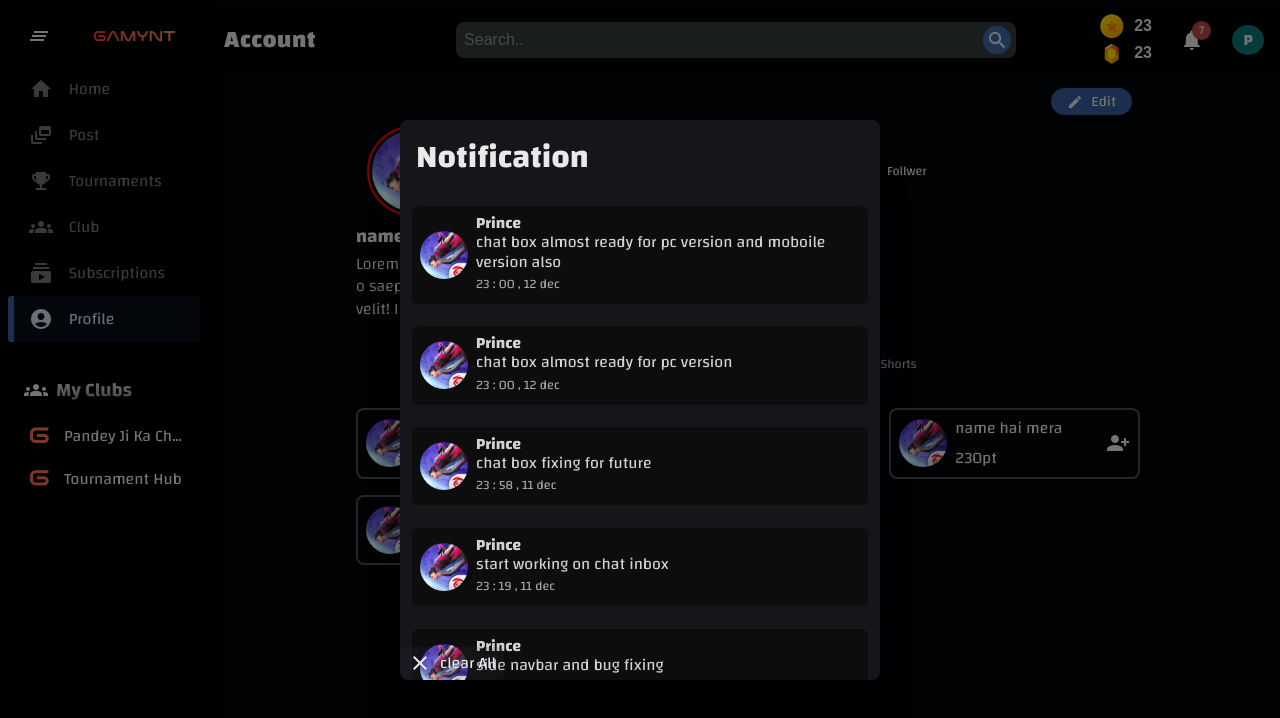
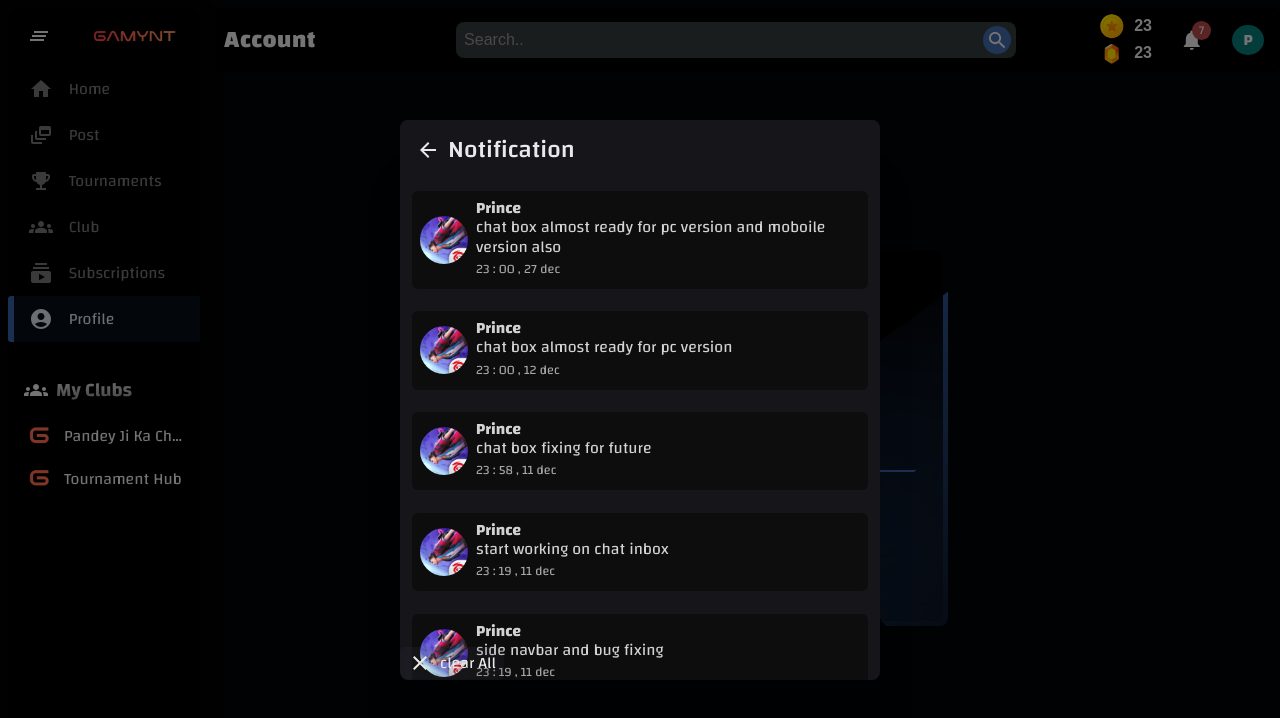
Before and after one commit to legcy143/gamynt_web_v3, a Next.js app: page /account in a window 1280 px wide. Both pictures are taken after a click on the icon 1191 px from the left and 40 px from the top of the page. Shown: the top 718 px of the page. Built offline with nearby package versions, Linux system fonts and the light colour scheme.

Commit message:
login and mini bugs

```diff
--- a/Page/Account/Authentication.jsx
+++ b/Page/Account/Authentication.jsx
@@ -18,9 +18,10 @@ const Authentication = () => {
             <section className={style.auth_card_ui}>
                 <section className={style.auth_card}>
                     <header>
-                        <h1>
-                        gamynt login
-                        </h1>
+                <img src="/logo_mini.png" alt="" />
+                <h1>
+                authentication
+                </h1>
                     </header>
                     <nav>
                         <li className={`${navnumber == 0 && style.active}`} onClick={()=>{setnavnumber(0)}}>Sign up</li>
--- a/Page/Account/Login.jsx
+++ b/Page/Account/Login.jsx
@@ -1,6 +1,8 @@
 import React, { Fragment, useState, useRef } from 'react'
 import style from "./styles/auth.module.scss"
 import PhoneIcon from '@mui/icons-material/Phone';
+import MailIcon from '@mui/icons-material/Mail';
+
 
 const Login = () => {
   let btntxt = "next";
@@ -21,10 +23,9 @@ const Login = () => {
   return (
     <Fragment>
       <form className={style.auth_form} onSubmit={formsubmit}>
-        <div className={`${style.form_input_box}`} ref={inptdiv}>
-          <PhoneIcon />
-          <input type="text" placeholder='phone number'
-            ref={phonenumber} />
+      <div className={`${style.form_input_box}`} ref={inptdiv}>
+          <MailIcon />
+          <input type="text" placeholder='email@gamil.com' ref={phonenumber} />
         </div>
         <div className={`${style.nexttoggle}`} ref={otpdiv}>
           <input type="text" placeholder='0' />
--- a/Page/Account/Signup.jsx
+++ b/Page/Account/Signup.jsx
@@ -1,6 +1,7 @@
 import React, { Fragment, useRef, useState } from 'react'
 import style from "./styles/auth.module.scss"
 import PhoneIcon from '@mui/icons-material/Phone';
+import MailIcon from '@mui/icons-material/Mail';
 
 const Signup = () => {
   let btntxt = "next";
@@ -25,12 +26,11 @@ const Signup = () => {
     <Fragment>
       <form className={style.auth_form} onSubmit={formsubmit}>
         <div className={`${style.form_input_box}`} ref={inptdiv}>
-          <PhoneIcon />
-          <input type="text" placeholder='phone number'
-            ref={phonenumber} />
+          <MailIcon />
+          <input type="text" placeholder='email@gamil.com' ref={phonenumber} />
         </div>
         <div className={`${style.nexttoggle}`} ref={otpdiv}>
-          <input type="text" placeholder='0' />
+          <input type="text" autoFocus placeholder='0' />
           <input type="text" placeholder='0' />
           <input type="text" placeholder='0' />
           <input type="text" placeholder='0' />
--- a/Page/Account/styles/auth.module.scss
+++ b/Page/Account/styles/auth.module.scss
@@ -3,12 +3,16 @@
 .auth_main_container{
     margin: 0rem auto;
     height: calc(100vh - var(--nav-height) - 2rem);
-    @include flex_box()
+    // @include flex_box();
+    display: grid;
+    place-items: center;
+    overflow-y: auto;
+    @include scrollbar();
 }
 .auth_card_ui{
     border-radius: 0.5rem;
     transition: 0.30s ease;
-    width: min(25rem ,80%);
+    width: min(25rem ,90%);
     height: max-content;
     position: relative;
     overflow: hidden;
@@ -20,7 +24,7 @@
         width: 100%;
         height: 100%;
         position: absolute;
-        background: linear-gradient( 0deg,transparent , var(--secondry-color) , var(--secondry-color));
+        background: linear-gradient(0deg , rgba(var(--primary-color-rgb) , 0.562) , black);
         pointer-events: none;
         // transform: rotate(45deg) ;
         transform: rotate(0deg);
@@ -48,9 +52,20 @@
     padding: 0.5rem;
     border-radius: 0.5rem;
     z-index: 10;
-    background-color: var(--theme-card);
+    // background-color: var(--theme-card);
+    background: linear-gradient(0deg , rgba(0 , 0 , 0 , .2) , black);
+backdrop-filter: blur(150px);
     header{
+        text-transform: capitalize;
         @include flex_box();
+        margin: 1rem auto;
+    img{
+        width: min(3rem , 30%);
+    }
+    h1{
+        font-weight: 500;
+        font-size: 1.1rem;
+    }
     }
     nav{
         list-style: none;
@@ -90,7 +105,7 @@
         padding: 0.3rem;
         background-color: transparent;
         backdrop-filter: blur(20px);
-        background-color:rgba(var(--secondry-color-rgb) , 0.4);
+        background-color:rgba(var(--primary-color-rgb) , 0.4);
         width: min(10rem , 90%);
     }
 }
@@ -102,6 +117,7 @@
         opacity: 1;
     }
 }
+
 
 .form_input_box{
     width: 90%;
--- a/components/Navbar/TopNavBar.jsx
+++ b/components/Navbar/TopNavBar.jsx
@@ -59,7 +59,7 @@ const TopNavbar = () => {
         onClose={handleClose}
         className="model"
       >
-        <Notifiaction/>
+        <Notifiaction handleClose={handleClose}/>
       </Modal>
     </nav>
   )
--- a/components/Notification/Notifiaction.jsx
+++ b/components/Notification/Notifiaction.jsx
@@ -2,11 +2,13 @@ import React from 'react'
 import CloseIcon from '@mui/icons-material/Close';
 import style from "./notify.module.scss"
 import data from "../data/update.json"
+import ArrowBackIcon from '@mui/icons-material/ArrowBack';
 
-const Notifiaction = () => {
+const Notifiaction = ({handleClose}) => {
   return (
     <main className={style.notification_main_container}>
         <header>
+        <ArrowBackIcon onClick={()=>handleClose()}/>
             <h1>notification</h1>
         </header>
         {
--- a/components/Notification/notify.module.scss
+++ b/components/Notification/notify.module.scss
@@ -24,8 +24,10 @@
         // border-bottom: 2px solid rgba(168, 168, 168, 0.589);
         background-color: inherit;
         backdrop-filter: blur(50px);
-        @include flex_box(row , space-between);
+        @include flex_box(row , flex-start);
         h1{
+            font-size: 1.5rem;
+            font-weight: 500;
             text-transform: capitalize;
             // @include textgrad();
             // @include fontsize();
--- a/components/data/update.json
+++ b/components/data/update.json
@@ -3,7 +3,7 @@
         "id":7,
         "user":"Prince",
         "tittle":"chat box almost ready for pc version and moboile version also",
-        "time":"23 : 00 , 12 dec"
+        "time":"23 : 00 , 27 dec"
     },
     {
         "id":6,
--- a/pages/account.js
+++ b/pages/account.js
@@ -5,7 +5,7 @@ import Authentication from '../Page/Account/Authentication'
 
 // if login is true then render profile component else render authentication component
 const account = () => {
-    const [logincheck, setlogincheck] = new useState(true)
+    const [logincheck, setlogincheck] = new useState(false)
 
   return (
     <main>
--- a/reduxstore/clubchatnavslice.js
+++ b/reduxstore/clubchatnavslice.js
@@ -12,18 +12,15 @@ const navslice = createSlice({
             state.push("sidebar")
         },
         opensidebar(state){
-            // state.push("sidebar")
             if(state.includes("sidebar")){
                 state.splice(0)
                 return
             }
             else{
-                console.log("initialState",initialState)
                 state.push("sidebar")
             }
         },
         openmember(state){
-            // state.push("member")
             if(state.includes("member")){
                 state.splice(0)
                 return
@@ -31,8 +28,6 @@ const navslice = createSlice({
             state.push("member")
         },
         closenav(state , action){
-            console.log("on remove me")
-            // state.pop()
             return state.filter((item)=>item._id != action.payload);
         }
     }
```
